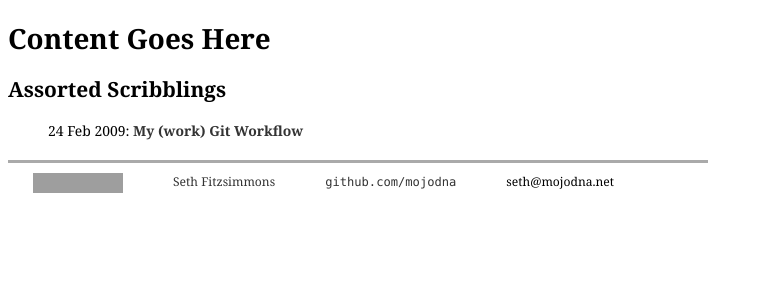
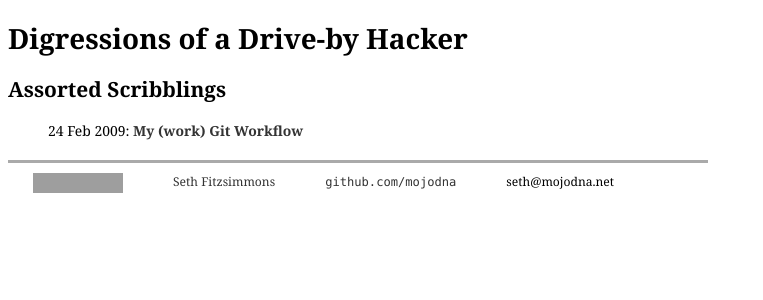
Before and after one commit to mojodna/mojodna.net, a Jekyll site: the page built from index.html, in a window 1280 px wide. Shown: the top 300 px of the page, without its empty margins (0-763 px from the left). Built offline with Jekyll 4.4.1, drawn with Linux system fonts in a browser that asks for light colours; grey boxes are pictures that could not be loaded.

Commit message:
renamed things

```diff
--- a/_layouts/default.html
+++ b/_layouts/default.html
@@ -4,7 +4,7 @@
 <html xmlns="http://www.w3.org/1999/xhtml" xml:lang="en" lang="en-us">
 <head>
 <meta http-equiv="content-type" content="text/html; charset=utf-8" />
-<title>{{ page.title }} :: Content Goes Here</title>
+<title>{{ page.title }} :: Drive-by Digressions</title>
 <meta name="author" content="Seth Fitzsimmons" />
 <link href="http://feeds2.feedburner.com/mojodnadotnet" rel="alternate" title="Content Goes Here" type="application/atom+xml" />
 
--- a/_layouts/post.html
+++ b/_layouts/post.html
@@ -4,7 +4,7 @@
 <html xmlns="http://www.w3.org/1999/xhtml" xml:lang="en" lang="en-us">
 <head>
 <meta http-equiv="content-type" content="text/html; charset=utf-8" />
-<title>{{ page.title }} :: Content Goes Here</title>
+<title>{{ page.title }} :: Drive-by Digressions</title>
 <meta name="author" content="Seth Fitzsimmons" />
 <link href="http://feeds2.feedburner.com/mojodnadotnet" rel="alternate" title="Content Goes Here" type="application/atom+xml" />
 
--- a/atom.xml
+++ b/atom.xml
@@ -4,8 +4,8 @@ layout: nil
 <?xml version="1.0" encoding="utf-8"?>
 <feed xmlns="http://www.w3.org/2005/Atom">
 
- <title>Content Goes Here</title>
- <link href="http://mojodna.net/atom.xml" rel="self"/>
+ <title>Digressions of a Drive-by Hacker</title>
+ <link href="http://feeds2.feedburner.com/mojodnadotnet" rel="self"/>
  <link href="http://mojodna.net/"/>
  <updated>{{ site.time | date_to_xmlschema }}</updated>
  <id>http://mojodna.net/</id>
@@ -17,7 +17,7 @@ layout: nil
  {% for post in site.posts %}
  <entry>
    <title>{{ post.title }}</title>
-   <link href="http://mojodna.github.com{{ post.url }}"/>
+   <link href="http://mojodna.net{{ post.url }}"/>
    <updated>{{ post.date | date_to_xmlschema }}</updated>
    <id>http://mojodna.net{{ post.id }}</id>
    <content type="html">{{ post.content | xml_escape }}</content>
--- a/index.html
+++ b/index.html
@@ -3,7 +3,7 @@ layout: default
 title: Seth Fitzsimmons
 ---
 
-<h1>Content Goes Here</h1>
+<h1>Digressions of a Drive-by Hacker</h1>
 
 <h2>Assorted Scribblings</h2>
 <ul class="posts">
```
